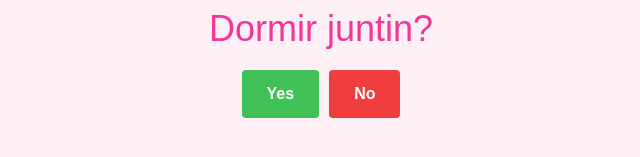
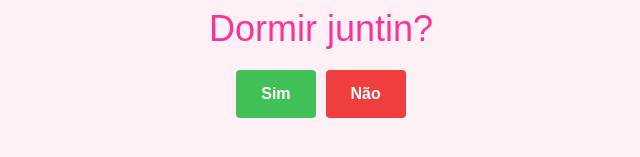
Before and after one commit to Marcelolipe03/LoveMarina, a plain HTML site: page index.html in a window 1280 px wide. Shown: the part 497-654 px from the top of the page, 319-959 px from the left. Drawn offline with Linux system fonts and the light colour scheme; a web font is replaced by a local one.

Commit message:
Update index.html

```diff
--- a/index.html
+++ b/index.html
@@ -17,8 +17,8 @@
       <img class="cat-img" src="img/cat-0.jpg" alt="Picture of a cat" />
       <p class="title">Dormir juntin?</p>
       <div class="buttons">
-        <button type="button" class="btn btn--yes">Yes</button>
-        <button type="button" class="btn btn--no">No</button>
+        <button type="button" class="btn btn--yes">Sim</button>
+        <button type="button" class="btn btn--no">Não</button>
       </div>
     </main>
 
```
